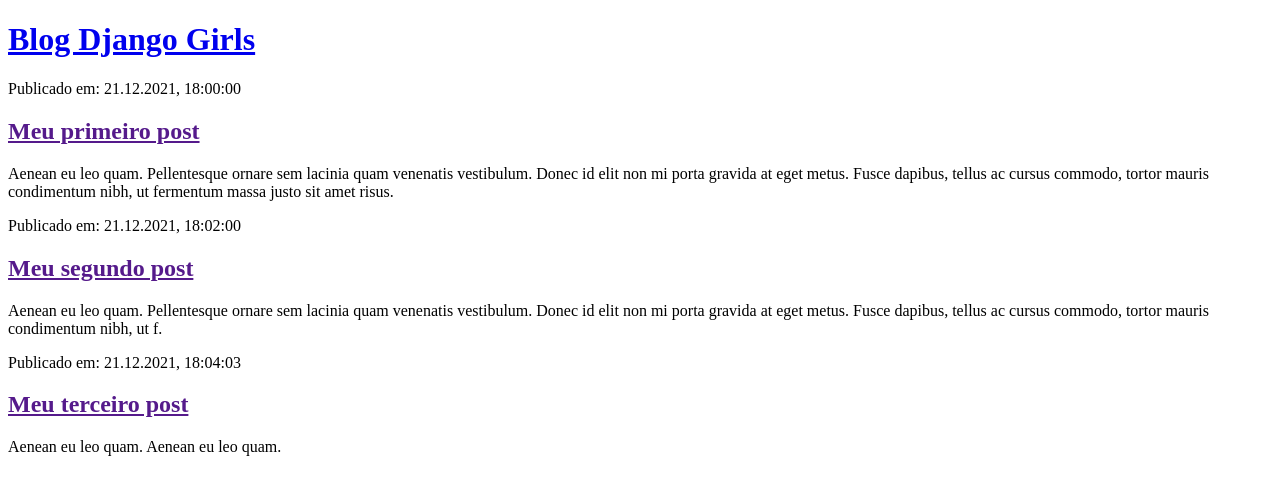
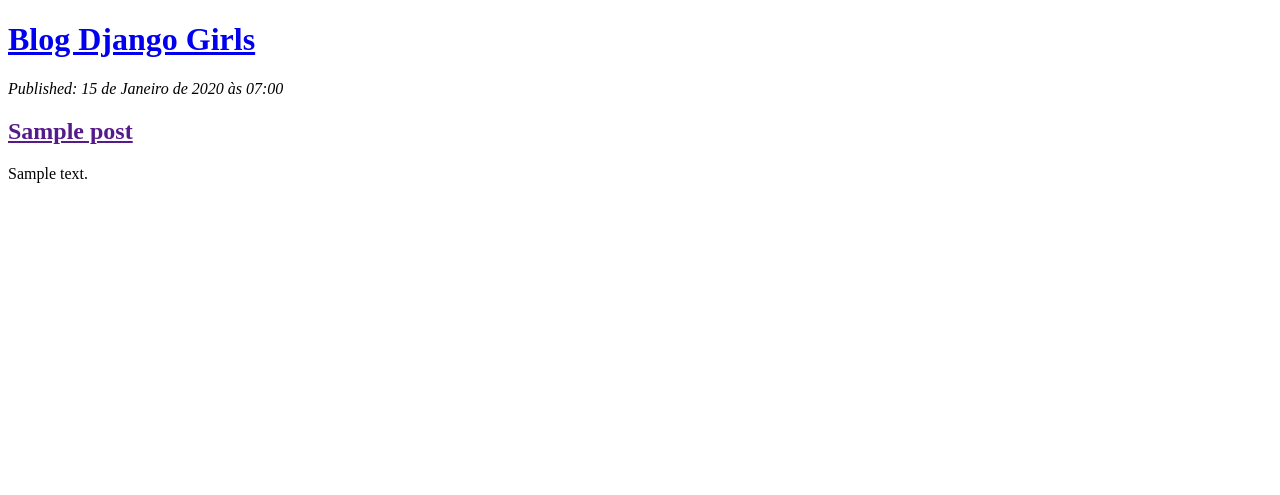
Before and after one commit to biangomes/my-first-blog, a Django app: page / in a window 1280 px wide. Shown: the top 495 px of the page. Run offline with Django 4.2, Linux system fonts and the light colour scheme; tables that the repository leaves empty hold one stand-in row (values such as "Sample post").

Commit message:
Modified templates to display posts from database

```diff
--- a/blog/templates/blog/post_list.html
+++ b/blog/templates/blog/post_list.html
@@ -8,10 +8,20 @@
     <title>Blog Django Girls Tutorial by Beatriz G.</title>
 </head>
 <body>
-    <div>
+    </div>
         <h1><a href="/">Blog Django Girls</a></h1>
     </div>
 
+    <div>
+        {% for post in posts %}
+            <div>
+                <p><i>Published: {{ post.created_at }}</i></p>
+                <h2><a href="">{{ post.title }}</a></h2>
+                <p>{{ post.text|linebreaksbr }}</p>
+            </div>
+        {% endfor %}
+    </div>
+    <!--
     <div>
         <p>Publicado em: 21.12.2021, 18:00:00</p>
         <h2><a href="">Meu primeiro post</a></h2>
@@ -28,6 +38,6 @@
         <p>Publicado em: 21.12.2021, 18:04:03</p>
         <h2><a href="">Meu terceiro post</a></h2>
         <p>Aenean eu leo quam. Aenean eu leo quam.</p>
-    </div>
+    </div>-->
 </body>
 </html>
--- a/blog/views.py
+++ b/blog/views.py
@@ -1,5 +1,8 @@
 from django.shortcuts import render
+from .models import Post
+from django.utils import timezone
 
 # Create your views here.
 def post_list(request):
-    return render(request, 'blog/post_list.html', {})
+    posts = Post.objects.filter(published_date__lte=timezone.now()).order_by('created_at')
+    return render(request, 'blog/post_list.html', {'posts': posts})
```
